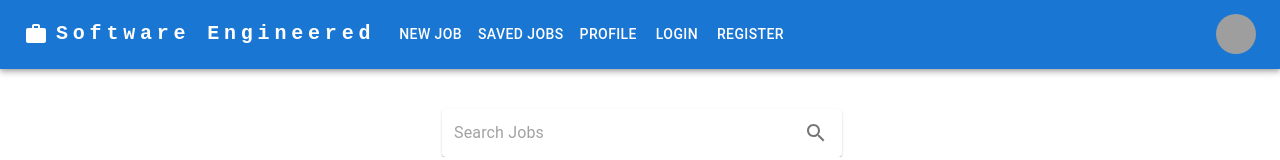
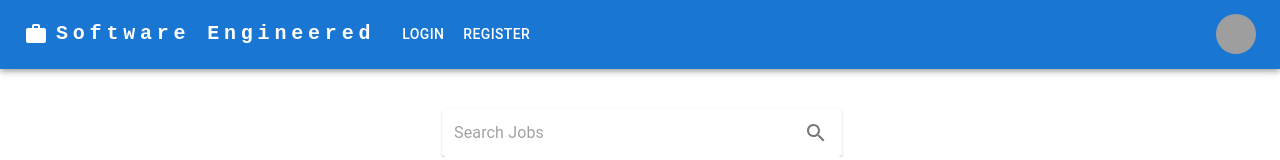
Before and after one commit to sanchezbarry/Software-Engineer-Job-Portal-Frontend, a React (Create React App) app in the folder react-software-engineer-job-portal/: page / in a window 1280 px wide. Shown: the top 160 px of the page. Built offline with nearby package versions, Linux system fonts and the light colour scheme; grey boxes are pictures that could not be loaded.

Commit message:
conditional rendering for header

```diff
--- a/react-software-engineer-job-portal/src/components/partials/SiteHeader.jsx
+++ b/react-software-engineer-job-portal/src/components/partials/SiteHeader.jsx
@@ -14,7 +14,18 @@ import Tooltip from '@mui/material/Tooltip';
 import MenuItem from '@mui/material/MenuItem';
 import WorkIcon from '@mui/icons-material/Work';
 
-const pages = [<Link style={{textDecoration: 'none', color: 'white'}} to='/employer'>New Job</Link>, 'Saved Jobs', 'Profile', <Link style={{textDecoration: 'none', color: 'white'}} to='/login'>Login</Link>, <Link style={{textDecoration: 'none', color: 'white'}} to='/register'>Register</Link>];
+const token = localStorage.getItem('user_token')
+let pages = []
+if (token) {
+  pages = [<Link style={{textDecoration: 'none', color: 'white'}} to='/employer'>New Job</Link>,
+  'Saved Jobs',
+  'Profile', ]
+} else {
+  pages = [<Link style={{textDecoration: 'none', color: 'white'}} to='/login'>Login</Link>,
+  <Link style={{textDecoration: 'none', color: 'white'}} to='/register'>Register</Link>]
+}
+
+
 const settings = ['Profile', 'Account', 'Logout'];
 
 const SiteHeader = () => {
```
Also changed, not shown: react-software-engineer-job-portal/src/components/profile/Profile.jsx (added, +9 -0 lines).
